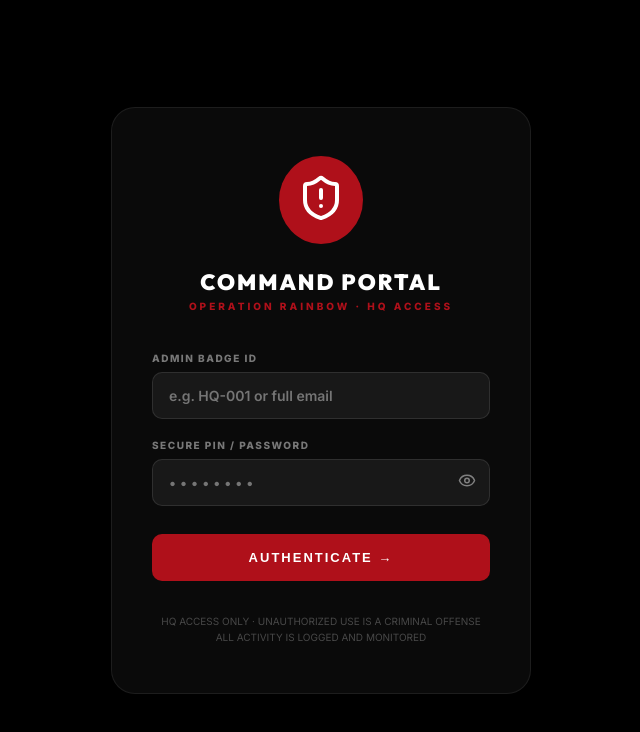
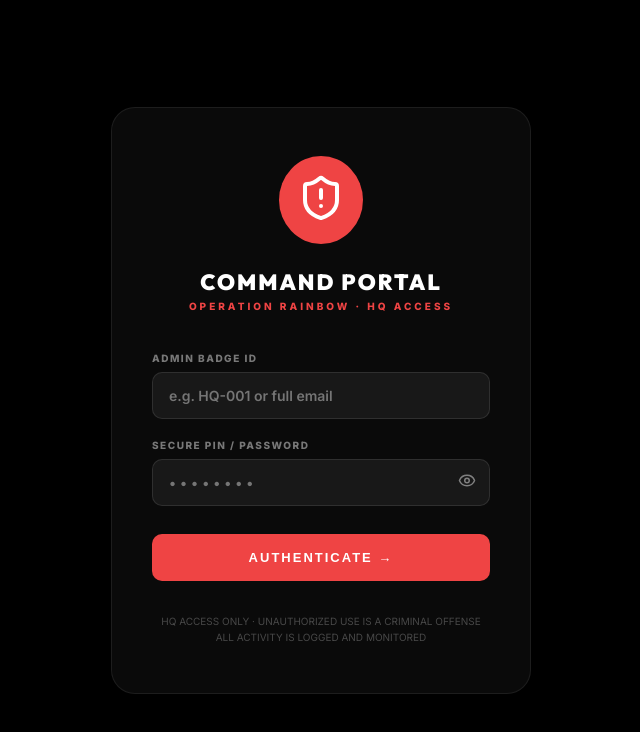
Before and after one commit to KusuConsult-NG/Rainbow, a Next.js app in the folder hq-dashboard-next/: page /login in a window 1280 px wide. Shown: the top 732 px of the page, without its empty margins (319-959 px from the left). Built offline with nearby package versions, Linux system fonts and the light colour scheme; no server answers.

Commit message:
style: lighten hq dashboard background and update environment documentation

```diff
--- a/hq-dashboard-next/src/app/globals.css
+++ b/hq-dashboard-next/src/app/globals.css
@@ -1,23 +1,23 @@
 @import url('https://fonts.googleapis.com/css2?family=Inter:wght@400;600;700;800;900&family=Outfit:wght@400;700;900&display=swap');
 
 :root {
-  --bg-primary: #0a0c10;
-  --bg-secondary: #12151c;
-  --bg-card: rgba(22, 27, 34, 0.7);
-  --accent: #af101a;
-  --accent-dim: rgba(175, 16, 26, 0.1);
-  --warning: #ffab40;
-  --warning-dim: rgba(255, 171, 64, 0.1);
-  --duress: #af101a;
-  --duress-dim: rgba(175, 16, 26, 0.15);
-  --success: #00e676;
-  --success-dim: rgba(0, 230, 118, 0.1);
-  --text-primary: #f0f6fc;
-  --text-muted: #8b949e;
-  --text-dim: #484f58;
-  --border: rgba(48, 54, 61, 0.8);
-  --glass: rgba(13, 17, 23, 0.7);
-  --glow: 0 0 15px rgba(175, 16, 26, 0.3);
+  --bg-primary: #0f172a;   /* Slightly lighter slate-900 */
+  --bg-secondary: #1e293b; /* Slate-800 for depth */
+  --bg-card: rgba(30, 41, 59, 0.8);
+  --accent: #ef4444;       /* More vibrant tactical red */
+  --accent-dim: rgba(239, 68, 68, 0.1);
+  --warning: #f59e0b;
+  --warning-dim: rgba(245, 158, 11, 0.1);
+  --duress: #dc2626;
+  --duress-dim: rgba(220, 38, 38, 0.15);
+  --success: #10b981;
+  --success-dim: rgba(16, 185, 129, 0.1);
+  --text-primary: #f8fafc;
+  --text-muted: #94a3b8;
+  --text-dim: #64748b;
+  --border: rgba(51, 65, 85, 0.5);
+  --glass: rgba(15, 23, 42, 0.7);
+  --glow: 0 0 20px rgba(239, 68, 68, 0.2);
 }
 
 * {
```
